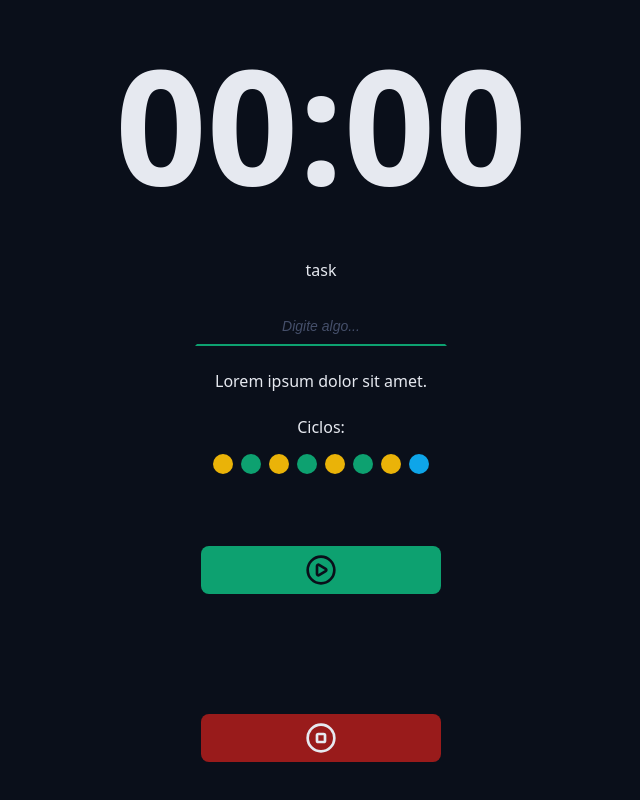
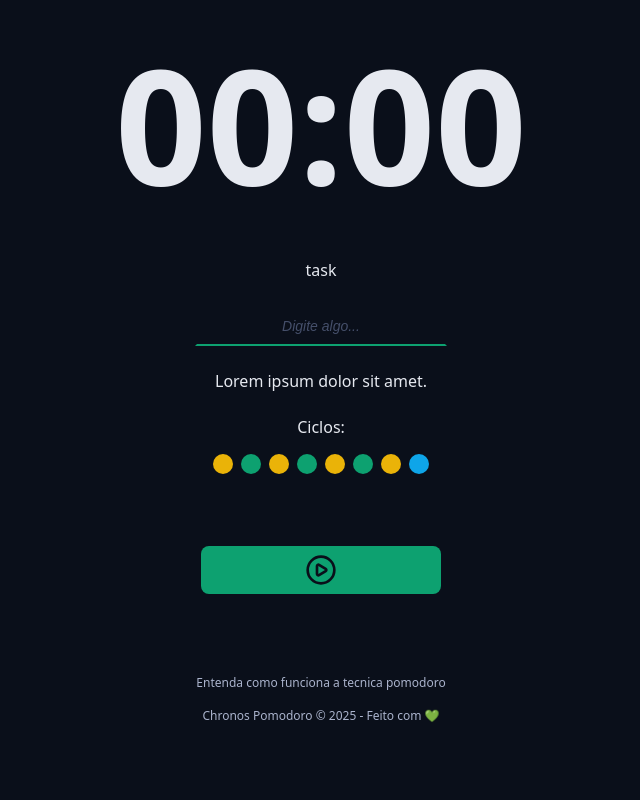
Before and after one commit to vinicim002/chronos-pomodoro, a React (Vite) app: page / in a window 1280 px wide. Shown: the part 286-1086 px from the top of the page, without its empty margins (319-959 px from the left). After the commit the page ends 1042 px from the top, so only its background shows below. Built offline with nearby package versions, Linux system fonts and the light colour scheme.

Commit message:
Criando o componente de footer (rodapé)

```diff
--- a/src/App.tsx
+++ b/src/App.tsx
@@ -5,10 +5,12 @@ import { CountDown } from './components/CountDown';
 import { Input } from './components/Input';
 import { Cycles } from './components/Cycles';
 import { DefaultButton } from './components/DefaultButton';
+import { Footer } from './components/Footer';
+import { PlayCircleIcon } from 'lucide-react';
 
 import './styles/theme.css';
 import './styles/global.css';
-import { PlayCircleIcon, StopCircleIcon } from 'lucide-react';
+
 
 export function App() {
   return (
@@ -43,10 +45,13 @@ export function App() {
           </div>
 
           <div className='formRow'>
-            <DefaultButton icon={<PlayCircleIcon />} color='green'/>
-            <DefaultButton icon={<StopCircleIcon />} color='red'/>
+            <DefaultButton icon={<PlayCircleIcon />} color='green' />
           </div>
         </form>
+      </Container>
+
+      <Container>
+        <Footer />
       </Container>
     </>
   );
--- /dev/null
+++ b/src/components/Footer/index.tsx
@@ -0,0 +1,12 @@
+import styles from './styles.module.css';
+
+export function Footer() {
+  return (
+    <footer className={styles.footer}>
+      <a href='#'>Entenda como funciona a tecnica pomodoro</a>
+      <a href='#'>
+        Chronos Pomodoro &copy; {new Date().getFullYear()} - Feito com 💚
+      </a>
+    </footer>
+  );
+}
--- /dev/null
+++ b/src/components/Footer/styles.module.css
@@ -0,0 +1,18 @@
+.footer {
+  display: flex;
+  flex-direction: column;
+  align-items: center;
+  justify-content: center;
+  font-size: 1.2rem;
+  gap: 1.6rem;
+}
+
+.footer a {
+  color: var(--text-muted);
+  text-decoration: none;
+}
+
+.footer a:hover {
+  color: var(--text-muted);
+  text-decoration: underline;
+}
```
